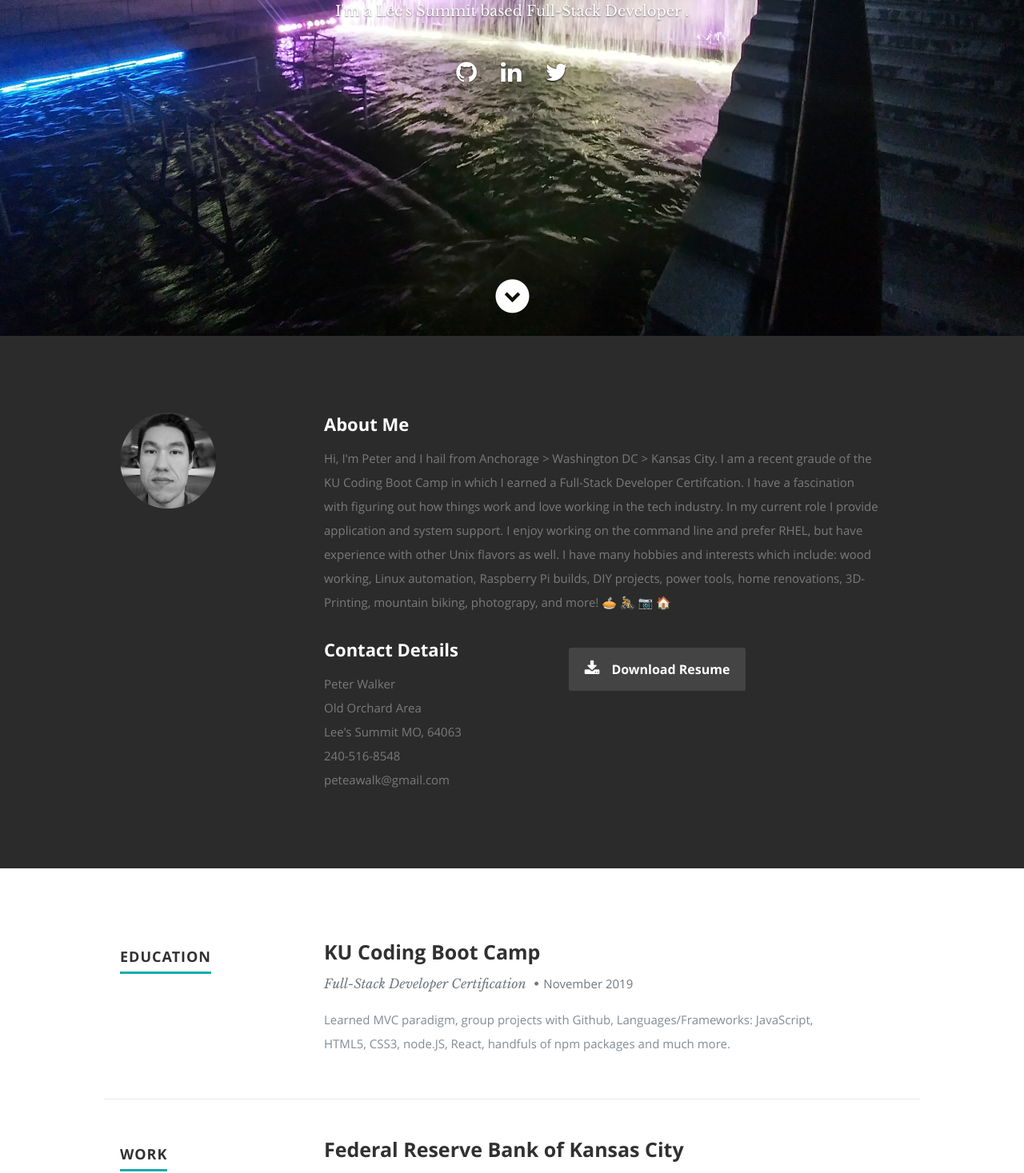
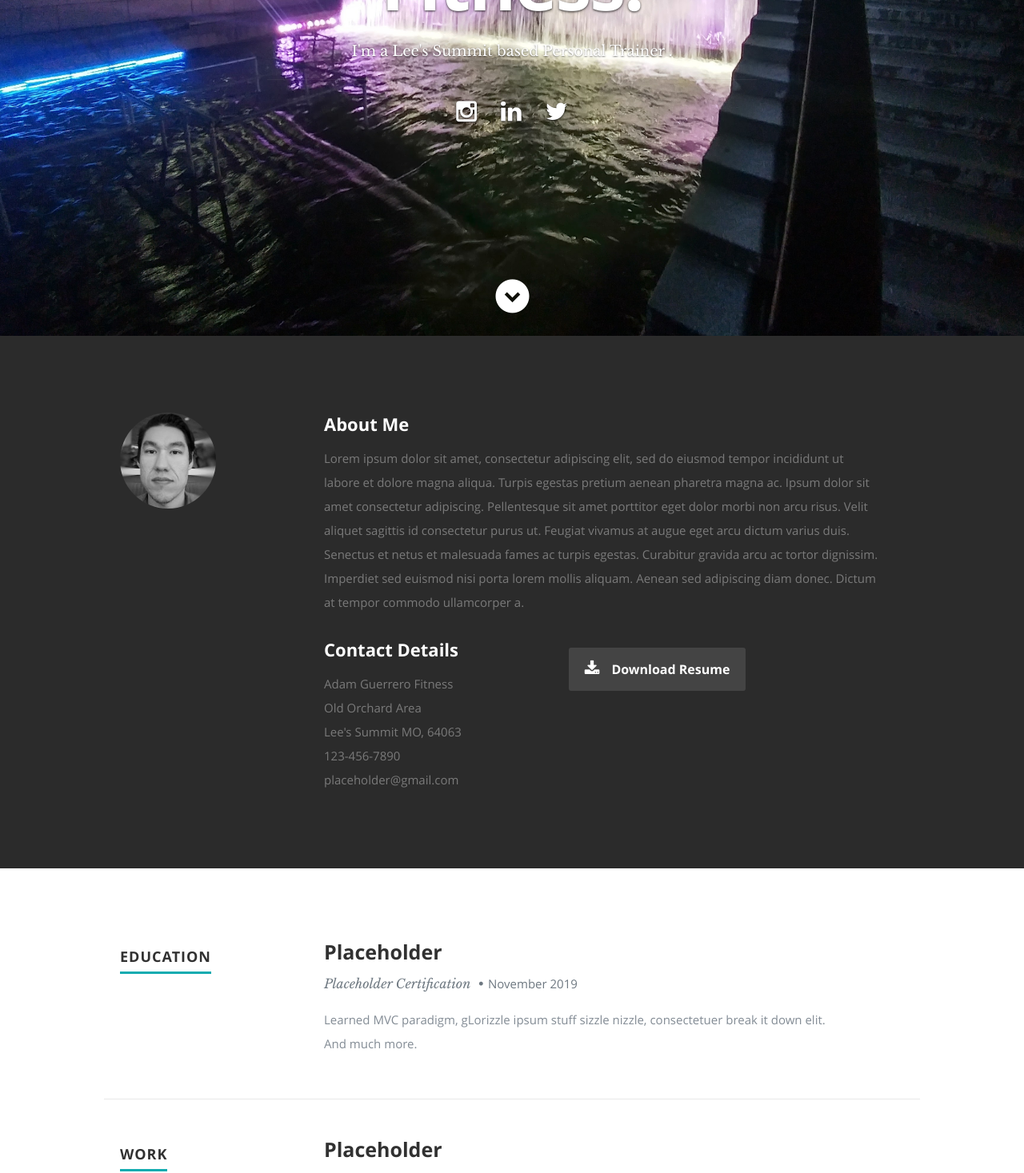
Before and after one commit to peteawalk/adamguerrero_training, a React (Create React App) app: page / in a window 1280 px wide. Shown: the part 380-1847 px from the top of the page at 80% size. Built offline with nearby package versions, Linux system fonts and the light colour scheme.

Commit message:
Added placeholder text

```diff
--- a/package.json
+++ b/package.json
@@ -1,5 +1,5 @@
 {
-  "name": "reactportfolio",
+  "name": "adamguerrero_training",
   "version": "0.1.0",
   "private": true,
   "dependencies": {
--- a/public/index.html
+++ b/public/index.html
@@ -12,7 +12,7 @@
     <link rel="stylesheet" href="%PUBLIC_URL%/css/magnific-popup.css">
 
 
-    <title>Peter Walker</title>
+    <title>Adam Guerrero Fitness</title>
   </head>
 
   <body>
--- a/public/resumeData.json
+++ b/public/resumeData.json
@@ -1,30 +1,30 @@
 {
   "main": {
-    "name":"Peter Walker",
-    "occupation":"Full-Stack Developer",
+    "name":"Adam Guerrero Fitness",
+    "occupation":"Personal Trainer",
     "description":"",
     "image":"profilepic.jpeg",
-    "bio":"Hi, I'm Peter and I hail from Anchorage > Washington DC > Kansas City. I am a recent graude of the KU Coding Boot Camp in which I earned a Full-Stack Developer Certifcation. I have a fascination with figuring out how things work and love working in the tech industry. In my current role I provide application and system support. I enjoy working on the command line and prefer RHEL, but have experience with other Unix flavors as well. I have many hobbies and interests which include: wood working, Linux automation, Raspberry Pi builds, DIY projects, power tools, home renovations, 3D-Printing, mountain biking, photograpy, and more! 🥧 🚴 📷 🏠",
+    "bio":"Lorem ipsum dolor sit amet, consectetur adipiscing elit, sed do eiusmod tempor incididunt ut labore et dolore magna aliqua. Turpis egestas pretium aenean pharetra magna ac. Ipsum dolor sit amet consectetur adipiscing. Pellentesque sit amet porttitor eget dolor morbi non arcu risus. Velit aliquet sagittis id consectetur purus ut. Feugiat vivamus at augue eget arcu dictum varius duis. Senectus et netus et malesuada fames ac turpis egestas. Curabitur gravida arcu ac tortor dignissim. Imperdiet sed euismod nisi porta lorem mollis aliquam. Aenean sed adipiscing diam donec. Dictum at tempor commodo ullamcorper a.",
     "contactmessage":"Send me a message below, email me, text me, or 📞",
-    "email": "peteawalk@gmail.com",
-    "phone": "240-516-8548",
+    "email": "placeholder@gmail.com",
+    "phone": "123-456-7890",
     "address":{
       "street":"Old Orchard Area",
       "city":"Lee's Summit",
       "state":"MO",
       "zip": "64063"
     },
-    "website": "https://peterwalker.dev",
-    "resumedownload":"https://www.peterwalker.dev/assets/documents/peterwalker_resume.pdf",
+    "website": "https://adamguerrerofitness.netlify.app",
+    "resumedownload":"https://adamguerrerofitness.netlify.app/assets/documents/peterwalker_resume.pdf",
     "social":[
       {
-        "name":"github",
-        "url":"https://github.com/peteawalk",
-        "className":"fa fa-github"
+        "name":"instagram",
+        "url":"https://www.instagram.com/adamg5325/",
+        "className":"fa fa-instagram"
       },
       {
         "name":"linkedin",
-        "url":"https://www.linkedin.com/in/peteawalk/",
+        "url":"https://www.linkedin.com/in/adam-guerrero/",
         "className":"fa fa-linkedin"
       },
       {
@@ -35,27 +35,27 @@
     ]
   },
   "resume":{
-    "skillmessage":"I belive in always learning. I am an avid learner and enjoy the discovery process.",
+    "skillmessage":"Lorizzle ipsum stuff sizzle nizzle, consectetuer break it down elit. Ghetto sapizzle yo, daahng dawg volutpat, suscipit quis, gravida boom shackalack, arcu.",
     "work":[
       {
-        "company":"Federal Reserve Bank of Kansas City",
-        "title":"IS Technical Specialist",
+        "company":"Placeholder",
+        "title":"Placeholder",
         "years":"July 2017 - Present",
-        "description":"Application Support for the Do Not Pay Program. We help save the federal governmemnt money 💰"
+        "description":"Lorizzle ipsum stuff sizzle nizzle, consectetuer break it down elit."
       },
       {
-        "company":"Cerner Corporation",
-        "title":"Senior System Engineer",
+        "company":"Placeholder",
+        "title":"Placeholder",
         "years":"August 2014 - July 2017",
-        "description":"Worked with Red Hat Enterprise Linux 5 and 6, confiure Java applications front and back-end, Tomcat, Oracle, DICOM, VERITAS (VCS), network troubleshooting and more."
+        "description":"Lorizzle ipsum stuff sizzle nizzle, consectetuer break it down elit."
       }
     ],
     "education":[
       {
-        "school":"KU Coding Boot Camp",
-        "degree":"Full-Stack Developer Certification",
+        "school":"Placeholder",
+        "degree":"Placeholder Certification",
         "graduated":"November 2019",
-        "description":"Learned MVC paradigm, group projects with Github, Languages/Frameworks: JavaScript, HTML5, CSS3, node.JS, React, handfuls of npm packages and much more."
+        "description":"Learned MVC paradigm, gLorizzle ipsum stuff sizzle nizzle, consectetuer break it down elit. And much more."
       }
     ],
     "skills":[
@@ -120,11 +120,11 @@
   "testimonials":{
     "testimonials":[
       {
-        "text":"He's an interesting man.",
-        "user":"Dos Equis Guy"
+        "text":"He's a strong guy. Great at tug of war.",
+        "user":"Peter Walker"
       },
       {
-        "text":"Peter likes breakfast foods and wood working just like me.",
+        "text":"Adam likes breakfast foods and wood working just like me.",
         "user":"Ron Swanson"
       }
     ]
```
Also changed, not shown: 1 other file (tests, documents, lock files or other folders).
